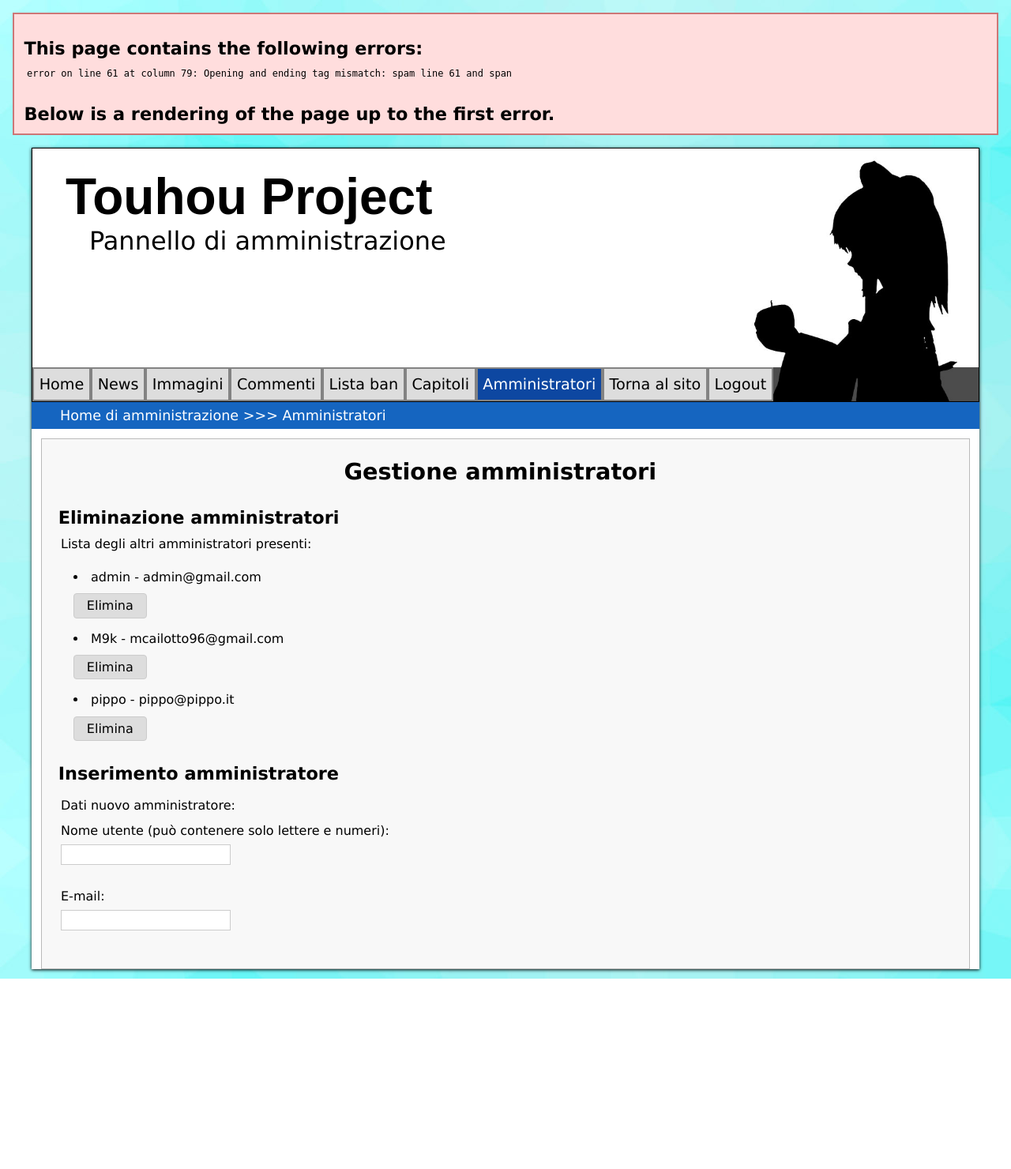
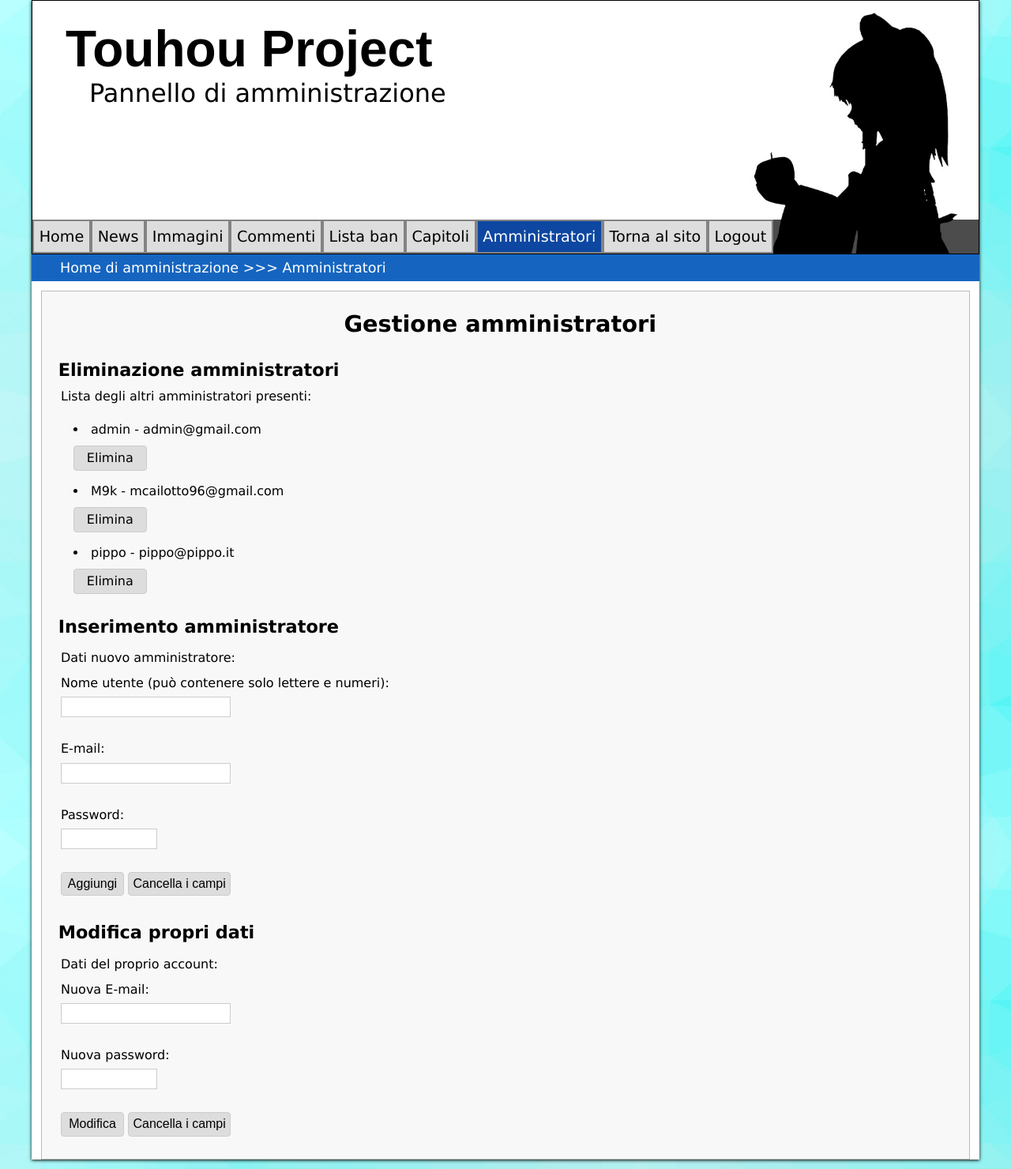
Before and after one commit to M9k/TecWeb-TouhouProject-website, a PHP site: page /tecwebs/admin/gestioneamministratori.php in a window 1280 px wide. Shown: the whole page at 79% size. Before the commit the page ends 1239 px from the top, so only its background shows below. Run offline with PHP 8.4, Linux system fonts and the light colour scheme; the visitor is signed in with stand-in values (Sample User, id 1); data comes from the database, SQL or seed files in the repository; data that the repository does not hold is empty.

Commit message:
Fix vari

```diff
--- a/Touhou_static/admin/banlist.php
+++ b/Touhou_static/admin/banlist.php
@@ -28,7 +28,7 @@ if(!isset($_SESSION['login']) || !$_SESSION['login'] == true)
 	<link type="text/css" rel="stylesheet" href="../style/print.css" media="print"/>
 
 	<script type="text/javascript" src="../script/script.js"></script>
-	<title>Gestione ban - Touhou Italia</title>
+	<title>Utenti bloccati - Touhou Italia</title>
 </head>
 <body>
 	<div id="subheader">
--- a/Touhou_static/admin/gestioneamministratori.php
+++ b/Touhou_static/admin/gestioneamministratori.php
@@ -89,7 +89,7 @@ else
                 <div id="errorenome"></div>
                 <label for="emailinput"><span xml:lang="en">E-mail</span>:</label> <input name="email" type="text" id="emailinput" size="20" maxlength="40" onchange="validateEmailAdmin('email',document.getElementById('emailinput').value)"/>
                 <div id="erroreemail"></div>
-                <label for="passwordinput"><spam xml:lang="en">Password</span>:</label> <input name="password" type="text" id="passwordinput" size="10" maxlength="12" onchange="validateString('password',document.getElementById('passwordinput').value)"/>
+                <label for="passwordinput"><span xml:lang="en">Password</span>:</label> <input name="password" type="text" id="passwordinput" size="10" maxlength="12" onchange="validateString('password',document.getElementById('passwordinput').value)"/>
                 <div id="errorepassword"></div>
 				<input type="submit" value="Aggiungi" name="submit"/> <input type="reset" value="Cancella i campi" name="reset"/>
                 <div id="erroreNewAdmin"></div>
```
